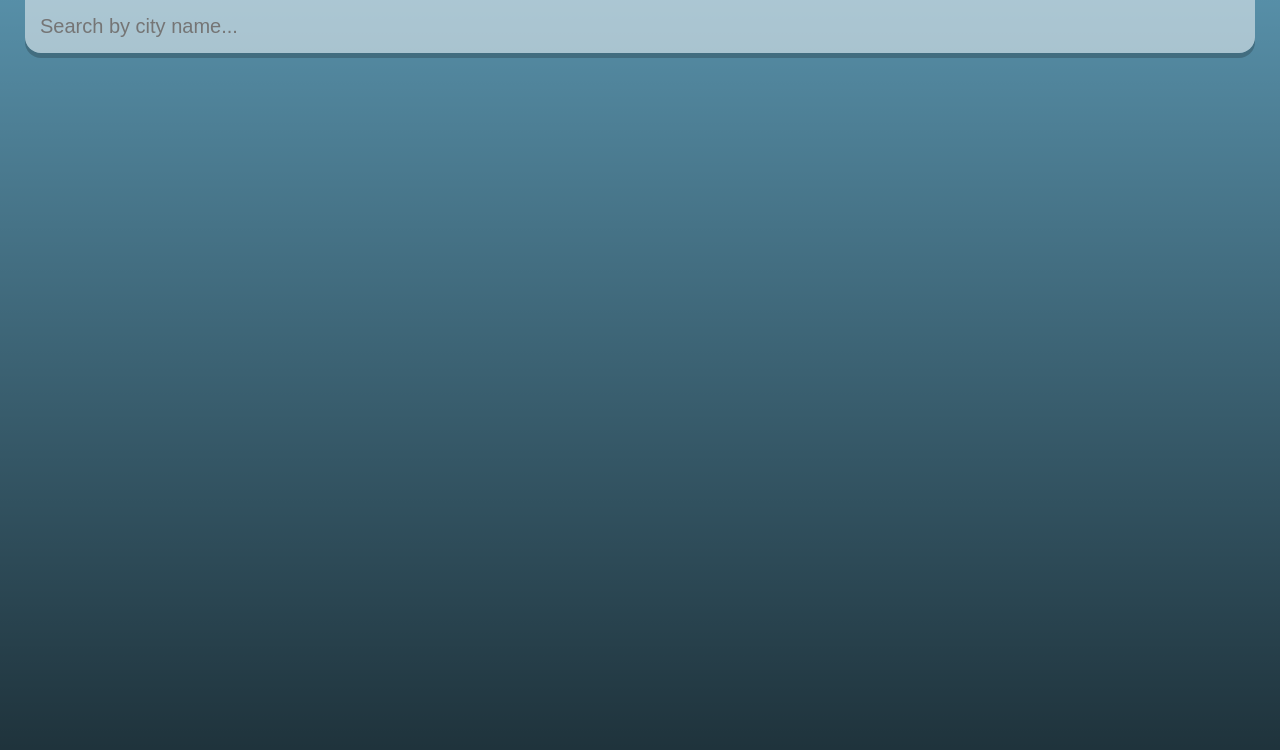
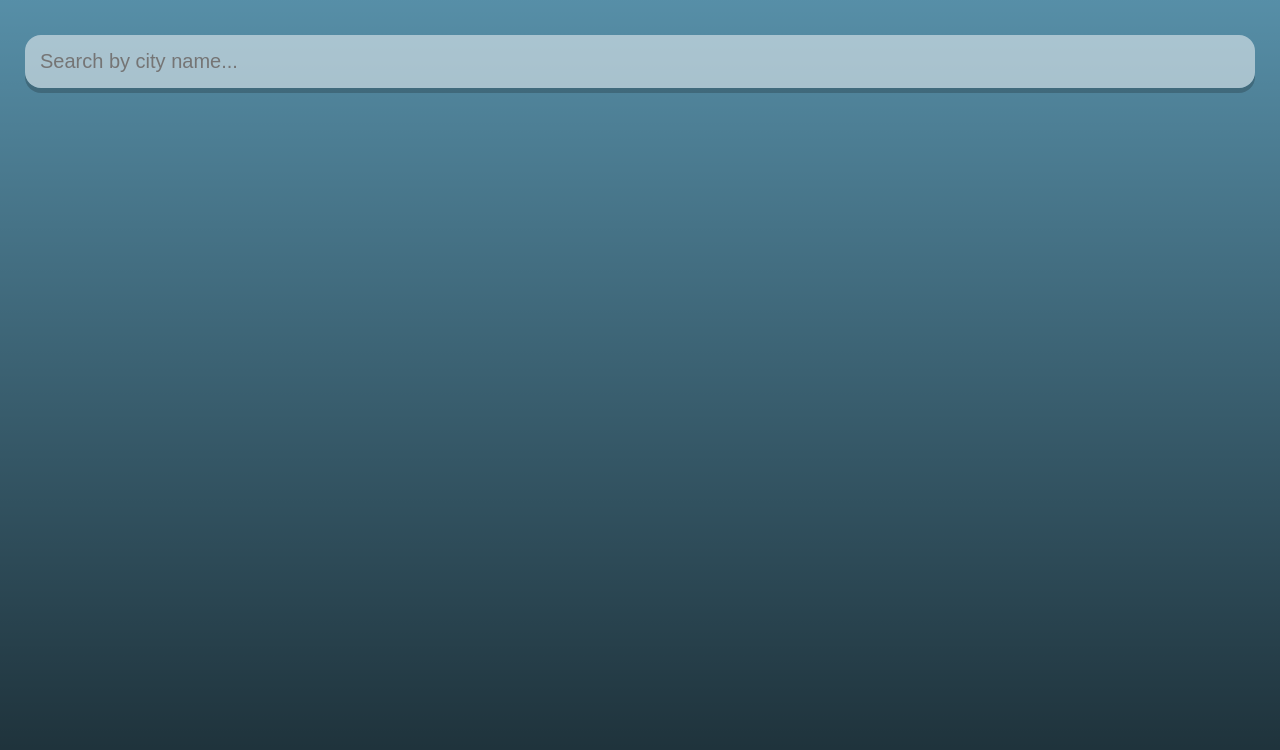
Before and after one commit to rubysattar/weather_app, a React (Create React App) app: page / in a window 1280 px wide. Shown: the top 750 px of the page. Built offline with nearby package versions, Linux system fonts and the light colour scheme.

Commit message:
added more data to return

```diff
--- a/src/App.js
+++ b/src/App.js
@@ -19,7 +19,7 @@ function App() {
         .then(result => {
           setWeather(result)
           setQuery('')
-          // console.log(result)
+          console.log(result)
         })
     }
   }
@@ -62,7 +62,10 @@ function App() {
                 {Math.round(weather.main.temp * 1.8 + 32)}° F
               </div>
               <div className="weather">
-                {weather.weather[0].main}
+                Feels like: {Math.round(weather.main.feels_like * 1.8 + 32)}°F <br></br>
+                {weather.weather[0].description} <br></br>
+                High: {Math.round(weather.main.temp_max *1.8+32)}°F <br></br>
+                Low: {Math.round(weather.main.temp_min *1.8+32)}°F
               </div>
             </div>
           </div>
--- a/src/index.css
+++ b/src/index.css
@@ -39,8 +39,8 @@ main {
   outline: none;
 
   background-color: rgba(255, 255, 255, 0.5);
-  border-radius: 0px 0px 16px 16px;
-  margin-top: -25px;
+  border-radius: 16px;
+  margin-top: 10px;
   box-shadow: 0px 5px rgba(0, 0, 0, 0.2);
 
   color: #141414;
```
